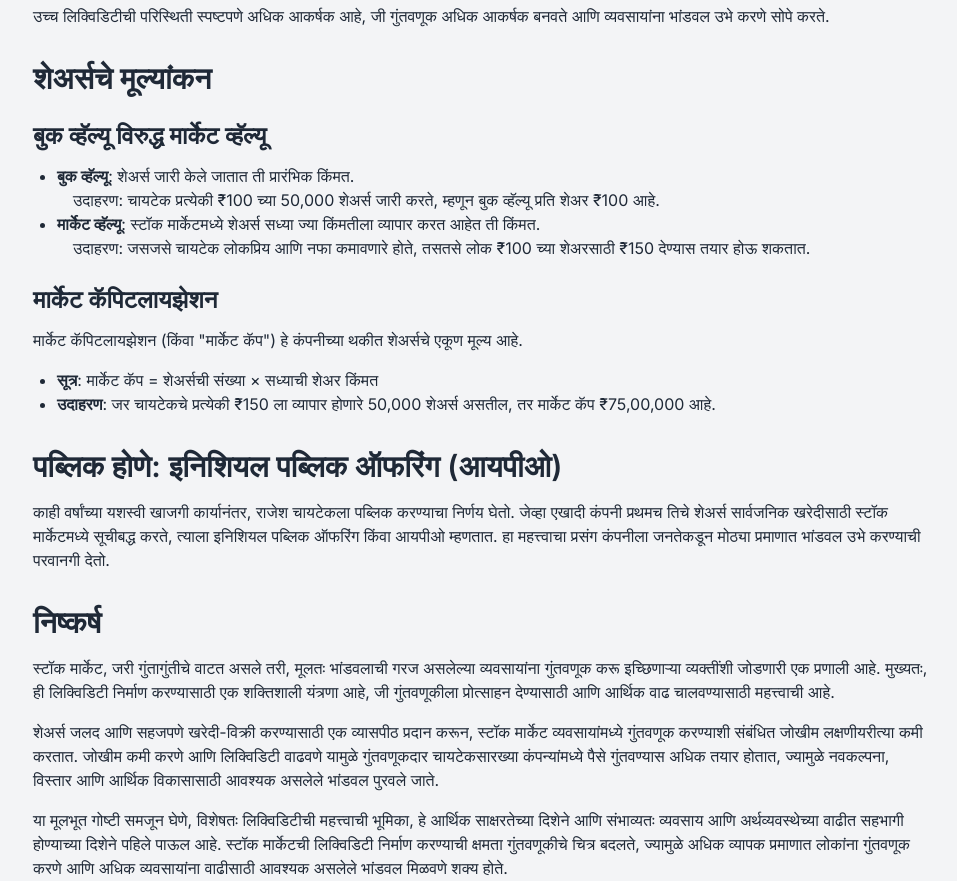
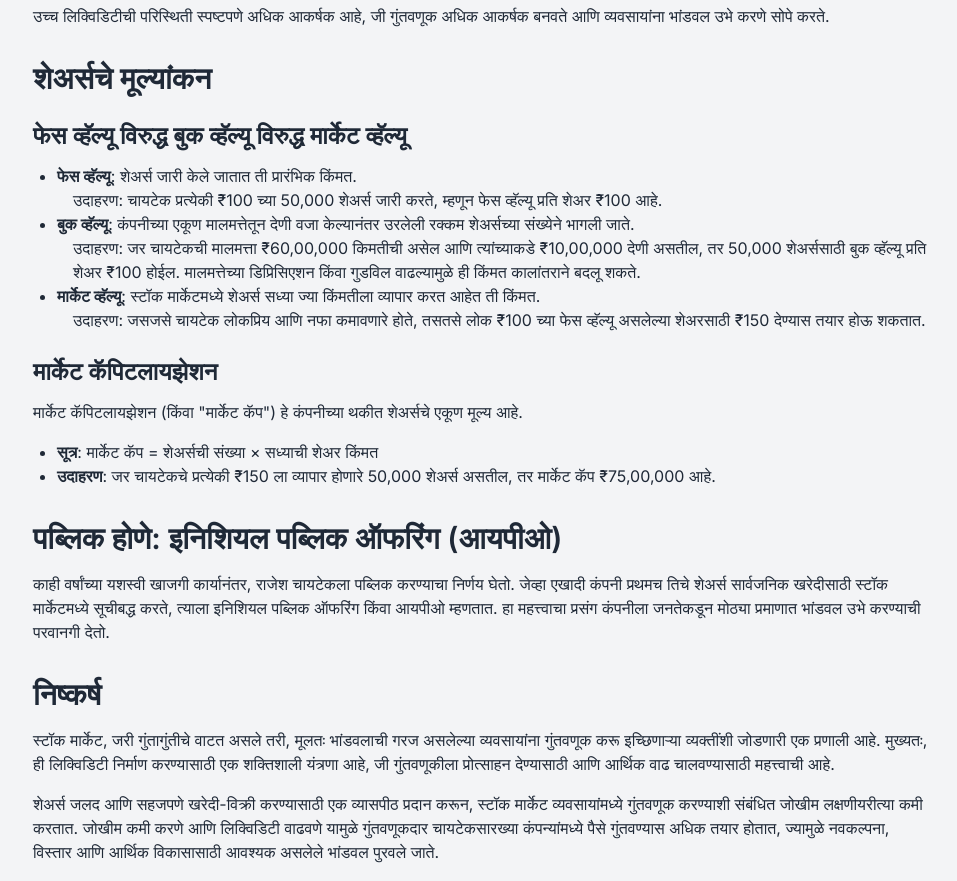
Before and after one commit to moreshk/kokane-investment, a Next.js app: page /stock-market-investing-trading-education/marathi/stock-market-basics in a window 1280 px wide. Shown: the part 1760-2641 px from the top of the page, without its empty margins (159-1116 px from the left). Built offline with nearby package versions, Linux system fonts and the light colour scheme.

Commit message:
fixed book value and face value

```diff
--- a/app/stock-market-investing-trading-education/english/stock-market-basics/page.tsx
+++ b/app/stock-market-investing-trading-education/english/stock-market-basics/page.tsx
@@ -122,17 +122,21 @@ export default function StockMarketBasicsPage() {
         </h2>
 
         <h3 className="text-xl md:text-2xl font-semibold text-gray-800 mt-6 mb-3">
-          Book Value vs. Market Value
+          Face Value vs. Book Value vs. Market Value
         </h3>
 
         <ul className="list-disc pl-6 mb-4">
           <li className="text-gray-800">
-            <strong>Book Value</strong>: The initial price at which shares are issued.
-            <p className="ml-4">Example: ChaiTech issues 50,000 shares at ₹100 each, so the book value is ₹100 per share.</p>
+            <strong>Face Value</strong>: The initial price at which shares are issued.
+            <p className="ml-4">Example: ChaiTech issues 50,000 shares at ₹100 each, so the face value is ₹100 per share.</p>
+          </li>
+          <li className="text-gray-800">
+            <strong>Book Value</strong>: The company&apos;s total assets minus liabilities, divided by the number of shares.
+            <p className="ml-4">Example: If ChaiTech&apos;s assets are worth ₹60,00,000 and it has ₹10,00,000 in liabilities, with 50,000 shares, the book value is ₹100 per share. This can change over time due to factors like depreciation of assets or increase in goodwill.</p>
           </li>
           <li className="text-gray-800">
             <strong>Market Value</strong>: The price at which shares are currently trading in the stock market.
-            <p className="ml-4">Example: As ChaiTech becomes popular and profitable, people might be willing to pay ₹150 for a share that was initially worth ₹100.</p>
+            <p className="ml-4">Example: As ChaiTech becomes popular and profitable, people might be willing to pay ₹150 for a share that has a face value of ₹100.</p>
           </li>
         </ul>
 
--- a/app/stock-market-investing-trading-education/marathi/stock-market-basics/page.tsx
+++ b/app/stock-market-investing-trading-education/marathi/stock-market-basics/page.tsx
@@ -121,17 +121,21 @@ export default function StockMarketBasicsMarathiPage() {
     </h2>
 
     <h3 className="text-xl md:text-2xl font-semibold text-gray-800 mt-6 mb-3">
-      बुक व्हॅल्यू विरुद्ध मार्केट व्हॅल्यू
+      फेस व्हॅल्यू विरुद्ध बुक व्हॅल्यू विरुद्ध मार्केट व्हॅल्यू
     </h3>
 
     <ul className="list-disc pl-6 mb-4">
       <li className="text-gray-800">
-        <strong>बुक व्हॅल्यू</strong>: शेअर्स जारी केले जातात ती प्रारंभिक किंमत.
-        <p className="ml-4">उदाहरण: चायटेक प्रत्येकी ₹100 च्या 50,000 शेअर्स जारी करते, म्हणून बुक व्हॅल्यू प्रति शेअर ₹100 आहे.</p>
+        <strong>फेस व्हॅल्यू</strong>: शेअर्स जारी केले जातात ती प्रारंभिक किंमत.
+        <p className="ml-4">उदाहरण: चायटेक प्रत्येकी ₹100 च्या 50,000 शेअर्स जारी करते, म्हणून फेस व्हॅल्यू प्रति शेअर ₹100 आहे.</p>
+      </li>
+      <li className="text-gray-800">
+        <strong>बुक व्हॅल्यू</strong>: कंपनीच्या एकूण मालमत्तेतून देणी वजा केल्यानंतर उरलेली रक्कम शेअर्सच्या संख्येने भागली जाते.
+        <p className="ml-4">उदाहरण: जर चायटेकची मालमत्ता ₹60,00,000 किमतीची असेल आणि त्यांच्याकडे ₹10,00,000 देणी असतील, तर 50,000 शेअर्ससाठी बुक व्हॅल्यू प्रति शेअर ₹100 होईल. मालमत्तेच्या डिप्रिसिएशन किंवा गुडविल वाढल्यामुळे ही किंमत कालांतराने बदलू शकते.</p>
       </li>
       <li className="text-gray-800">
         <strong>मार्केट व्हॅल्यू</strong>: स्टॉक मार्केटमध्ये शेअर्स सध्या ज्या किंमतीला व्यापार करत आहेत ती किंमत.
-        <p className="ml-4">उदाहरण: जसजसे चायटेक लोकप्रिय आणि नफा कमावणारे होते, तसतसे लोक ₹100 च्या शेअरसाठी ₹150 देण्यास तयार होऊ शकतात.</p>
+        <p className="ml-4">उदाहरण: जसजसे चायटेक लोकप्रिय आणि नफा कमावणारे होते, तसतसे लोक ₹100 च्या फेस व्हॅल्यू असलेल्या शेअरसाठी ₹150 देण्यास तयार होऊ शकतात.</p>
       </li>
     </ul>
 
```
